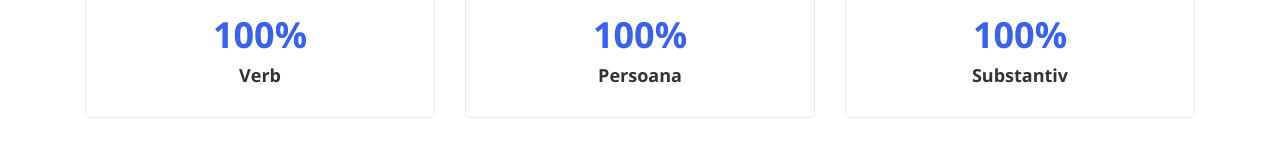
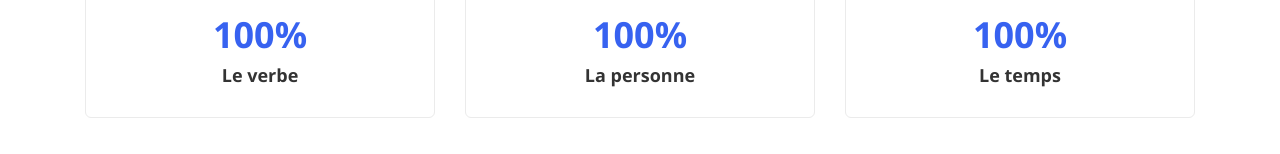
Before and after one commit to vladBaciu/French-games, a plain HTML site: page francais_les_verbes.html in a window 1280 px wide. Shown: the part 591-745 px from the top of the page. Drawn offline with nearby package versions, Linux system fonts and the light colour scheme; no server answers.

```diff
--- a/francais_les_verbes.html
+++ b/francais_les_verbes.html
@@ -106,7 +106,7 @@
                             <img src="img/core-img/docs.png" alt="">
                         </div>
                         <h2 id ="Verb"><span class="counter">100</span>%</h2>
-                        <h5>Verb</h5>
+                        <h5>Le verbe</h5>
                     </div>
                 </div>
 
@@ -117,7 +117,7 @@
                             <img src="img/core-img/star.png" alt="">
                         </div>
                         <h2 id = "Persoana"><span class="counter">100</span>%</h2>
-                        <h5>Persoana</h5>
+                        <h5>La personne</h5>
                     </div>
                 </div>
 
@@ -128,7 +128,7 @@
                             <img src="img/core-img/events.png" alt="">
                         </div>
                         <h2 id="Substantiv"><span class="counter">100</span>%</h2>
-                        <h5>Substantiv</h5>
+                        <h5>Le temps</h5>
 
                     </div>
                 </div>
```
